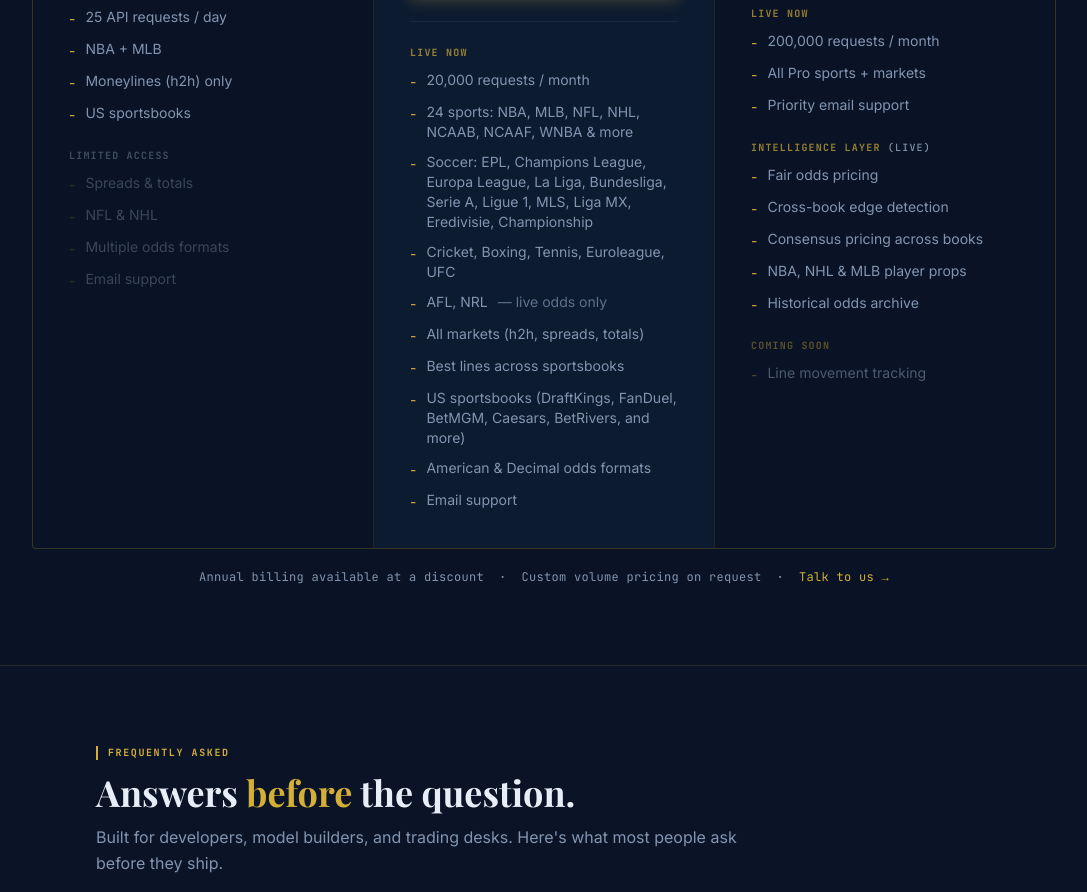
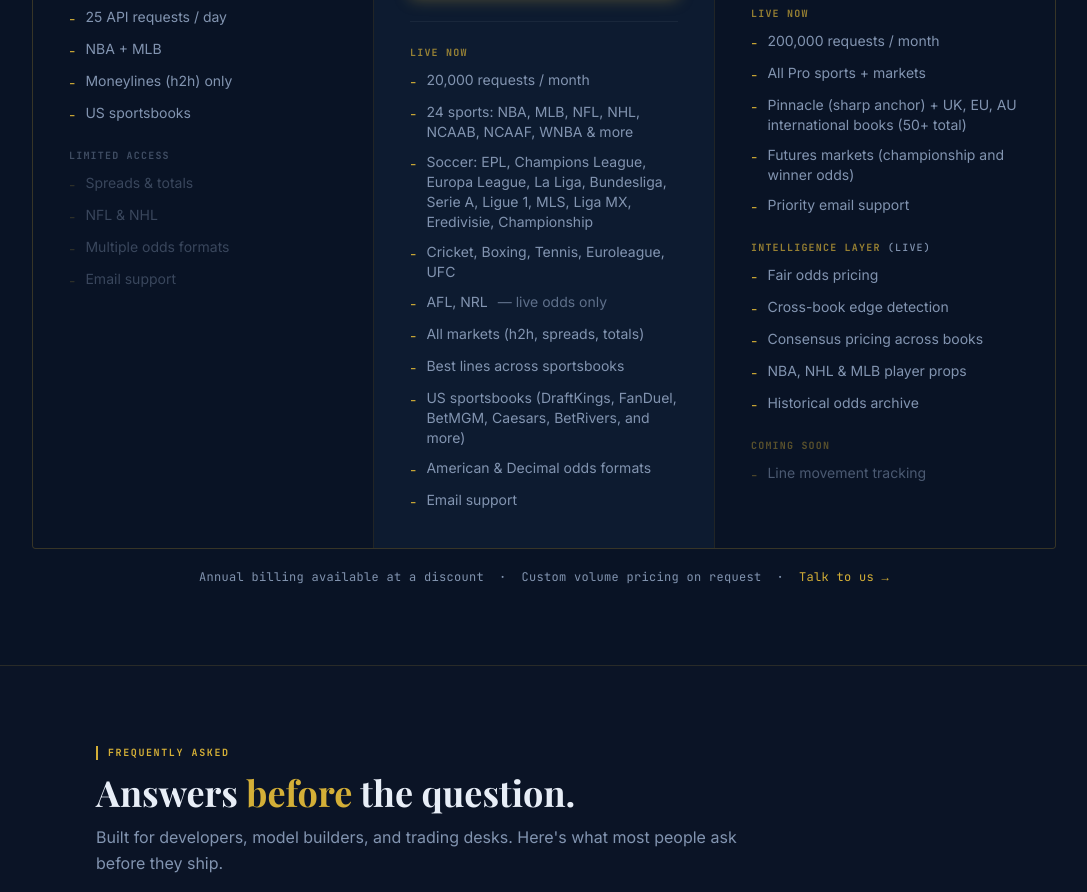
Before and after one commit to kishpatel1222-prog/theoddsapi-landing, a plain HTML site: page index.html in a window 1280 px wide. Shown: the part 8046-8938 px from the top of the page, without its empty margins (96-1183 px from the left). Drawn offline with nearby package versions, Linux system fonts and the light colour scheme; a web font is replaced by a local one.

Commit message:
feat(pricing): add explicit Business-only bullets — Pinnacle + international books and Futures markets

```diff
--- a/index.html
+++ b/index.html
@@ -1507,6 +1507,8 @@
         <ul class="space-y-2.5">
           <li class="flex gap-2.5 text-muted text-sm"><span class="text-gold mt-0.5 shrink-0">-</span>200,000 requests / month</li>
           <li class="flex gap-2.5 text-muted text-sm"><span class="text-gold mt-0.5 shrink-0">-</span>All Pro sports + markets</li>
+          <li class="flex gap-2.5 text-muted text-sm"><span class="text-gold mt-0.5 shrink-0">-</span>Pinnacle (sharp anchor) + UK, EU, AU international books (50+ total)</li>
+          <li class="flex gap-2.5 text-muted text-sm"><span class="text-gold mt-0.5 shrink-0">-</span>Futures markets (championship and winner odds)</li>
           <li class="flex gap-2.5 text-muted text-sm"><span class="text-gold mt-0.5 shrink-0">-</span>Priority email support</li>
         </ul>
         <p class="text-2xs font-bold text-gold/70 tracking-[.12em] uppercase font-mono mt-6 mb-2.5">Intelligence layer <span class="text-muted" style="font-weight:500">(live)</span></p>
```
